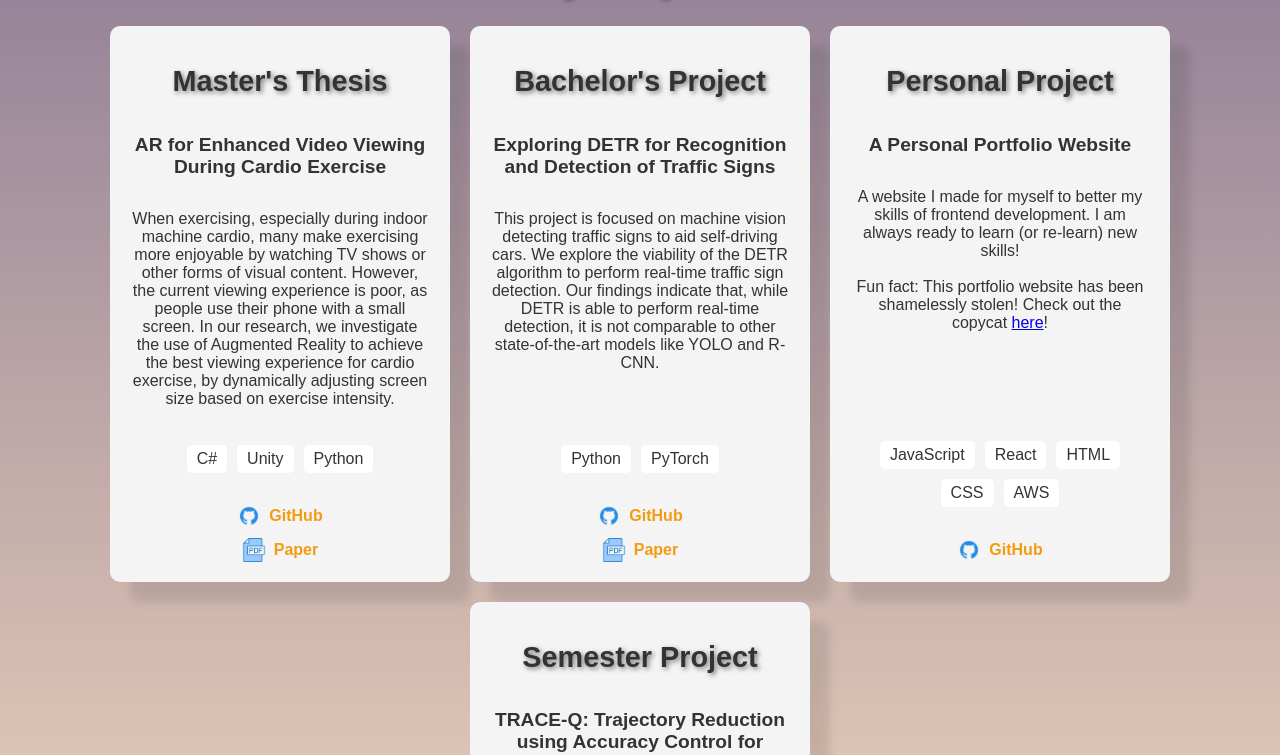
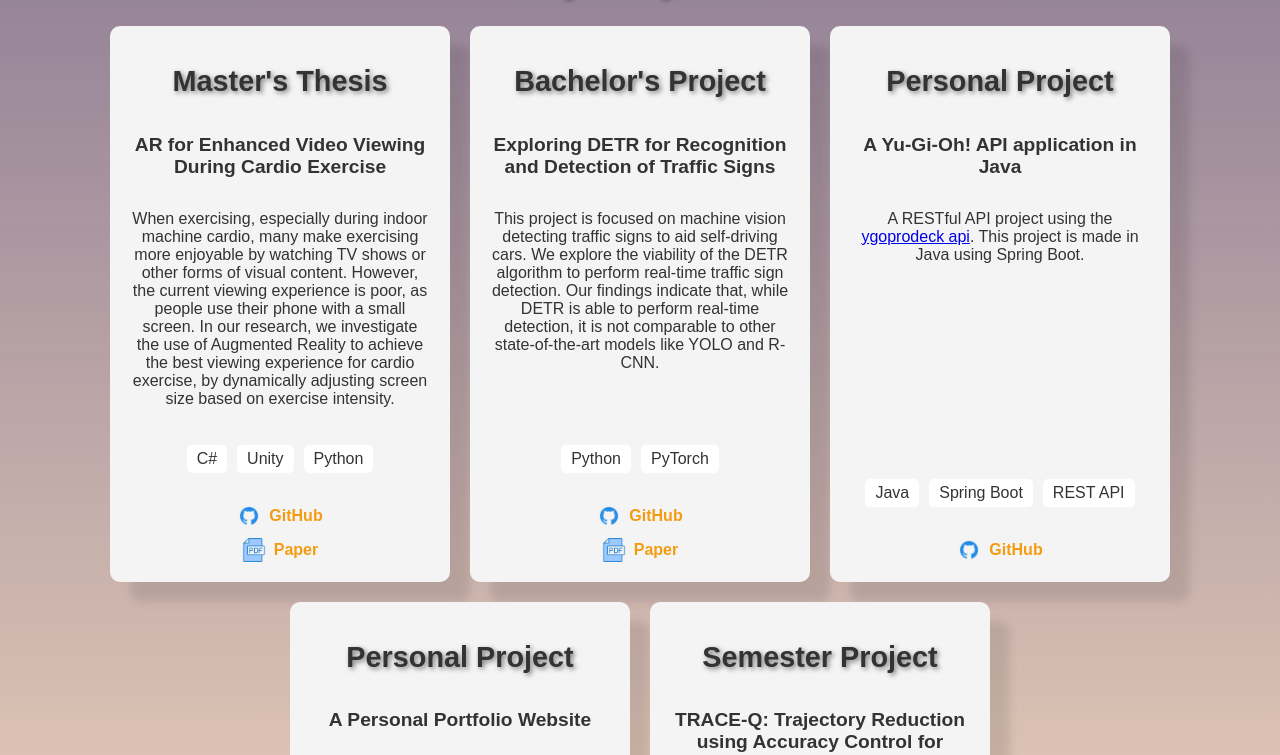
Before and after one commit to Flaiizor/portfolio, a React (Vite) app: page / in a window 1280 px wide. Shown: the part 564-1319 px from the top of the page. Built offline with nearby package versions, Linux system fonts and the light colour scheme.

Commit message:
Added new project to projects

```diff
--- a/src/pages/home/components/projects/Projects.jsx
+++ b/src/pages/home/components/projects/Projects.jsx
@@ -20,6 +20,17 @@ const projects = [
         technologies: ["Python", "PyTorch"],
         github:"https://github.com/Traffic-sign-detection-P6AAU",
         paper: "/Bachelor_project.pdf"
+    },
+    {
+        type: "Personal Project",
+        title: "A Yu-Gi-Oh! API application in Java",
+        description: (
+            <>
+                A RESTful API project using the <a href="https://ygoprodeck.com/api-guide/" target="_blank" rel="noopener noreferrer">ygoprodeck api</a>. This project is made in Java using Spring Boot.
+            </>
+        ),
+        technologies: ["Java", "Spring Boot", "REST API"],
+        github:"https://github.com/Flaiizor/yugioh-api",
     },
     {
         type: "Personal Project",
```
